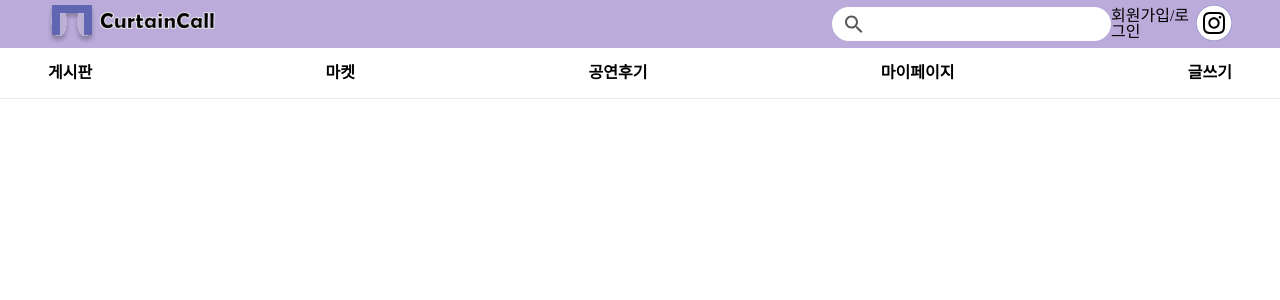
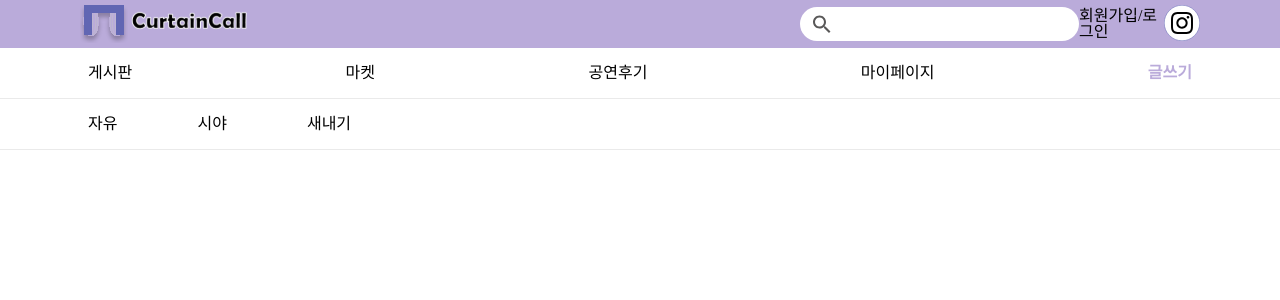
Before and after one commit to CurtainCall-Project/Frontend-refactoring, a Next.js app: page / in a window 1280 px wide. Shown: the top 300 px of the page. Built offline with nearby package versions, Linux system fonts and the light colour scheme.

Commit message:
feat: Navbar 추가 #1

```diff
--- /dev/null
+++ b/components/header/Bottombar/index.tsx
@@ -0,0 +1,23 @@
+import navigationInfo from "@/router/navigationInfo";
+import {Container, Name} from "./style";
+import Link from "next/link";
+
+interface bottomBarProps {
+  navName: string;
+}
+
+function Bottombar({navName}: bottomBarProps) {
+  const navInfo = navigationInfo[navName];
+
+  return (
+    <Container>
+      {navInfo?.map((info) => (
+        <Link key={info.label} href={{pathname: info.pathname}}>
+          <Name>{info.label}</Name>
+        </Link>
+      ))}
+    </Container>
+  );
+}
+
+export default Bottombar;
--- /dev/null
+++ b/components/header/Bottombar/style.tsx
@@ -0,0 +1,24 @@
+import styled from "styled-components";
+
+export const Container = styled.ul`
+  height: 50px;
+  padding: 0 5rem;
+  border-bottom: 1px solid ${({theme}) => theme.colors.whiteGray};
+  display: flex;
+  /* justify-content: space-between; */
+  align-items: center;
+
+  a + a {
+    margin-left: 4rem;
+  }
+`;
+
+export const Name = styled.li`
+  display: block;
+  line-height: 44px;
+  padding: 0 8px;
+
+  &:hover {
+    color: ${({theme}) => theme.colors.purple};
+  }
+`;
--- a/components/header/Header/index.tsx
+++ b/components/header/Header/index.tsx
@@ -1,14 +1,12 @@
-import React from "react";
 import Topbar from "../Topbar";
-import {Container} from "./style";
-import Menu from "../Menu";
+import Navbar from "../Navbar";
 
 function Header() {
   return (
-    <Container>
+    <section>
       <Topbar />
-      <Menu />
-    </Container>
+      <Navbar />
+    </section>
   );
 }
 
--- a/components/header/Header/style.tsx
+++ /dev/null
@@ -1,3 +0,0 @@
-import styled from "styled-components";
-
-export const Container = styled.section``;
--- a/components/header/Menu/index.tsx
+++ /dev/null
@@ -1,16 +0,0 @@
-import Link from "next/link";
-import {Container} from "./style";
-
-function Menu() {
-  return (
-    <Container>
-      <span>게시판</span>
-      <span>마켓</span>
-      <span>공연후기</span>
-      <span>마이페이지</span>
-      <span>글쓰기</span>
-    </Container>
-  );
-}
-
-export default Menu;
--- a/components/header/Menu/style.tsx
+++ /dev/null
@@ -1,16 +0,0 @@
-import styled from "styled-components";
-
-export const Container = styled.nav`
-  height: 50px;
-  padding: 0 3rem;
-  border-bottom: 1px solid ${({theme}) => theme.colors.whiteGray};
-  display: flex;
-  justify-content: space-between;
-  align-items: center;
-  font-weight: bold;
-  cursor: pointer;
-
-  & :hover {
-    color: ${({theme}) => theme.colors.purple};
-  }
-`;
--- a/components/header/Navbar/index.tsx
+++ b/components/header/Navbar/index.tsx
@@ -1,7 +1,28 @@
-import React from "react";
+import {Topbar, Title} from "./style";
+import Bottombar from "../Bottombar";
+import {useState} from "react";
 
 function Navbar() {
-  return <div>Navbar</div>;
+  const [navName, setNavName] = useState("게시판");
+  const navList = ["게시판", "마켓", "공연후기", "마이페이지", "글쓰기"];
+
+  const showNavbar = (e: React.MouseEvent<HTMLElement, MouseEvent>) => {
+    const eventTarget = e.target as HTMLElement;
+    const name = eventTarget.innerText;
+    if (!navList.includes(name)) return;
+    setNavName(name);
+  };
+
+  return (
+    <nav>
+      <Topbar onMouseOver={showNavbar}>
+        {navList.map((name) => (
+          <Title key={name}>{name}</Title>
+        ))}
+      </Topbar>
+      <Bottombar navName={navName} />
+    </nav>
+  );
 }
 
 export default Navbar;
--- a/components/header/Navbar/style.tsx
+++ b/components/header/Navbar/style.tsx
@@ -1 +1,39 @@
 import styled from "styled-components";
+
+export const Topbar = styled.ul`
+  height: 50px;
+  padding: 0 5rem;
+  border-bottom: 1px solid ${({theme}) => theme.colors.whiteGray};
+  display: flex;
+  justify-content: space-between;
+  align-items: center;
+  font-weight: 500;
+
+  a + a {
+    margin-left: 4rem;
+  }
+`;
+
+export const Title = styled.li`
+  cursor: pointer;
+  display: block;
+  line-height: 44px;
+  padding: 0 8px;
+
+  &:hover {
+    color: ${({theme}) => theme.colors.purple};
+  }
+  &:active {
+    color: ${({theme}) => theme.colors.purple};
+  }
+
+  &:last-child {
+    color: ${({theme}) => theme.colors.lightPurple};
+    border-radius: 6px;
+    font-weight: 600;
+
+    &:hover {
+      background-color: rgba(97, 102, 179, 0.2);
+    }
+  }
+`;
--- a/components/header/Topbar/style.tsx
+++ b/components/header/Topbar/style.tsx
@@ -3,7 +3,7 @@ import styled from "styled-components";
 
 export const Container = styled.header`
   height: 3rem;
-  padding: 0 3rem;
+  padding: 0 5rem;
   background-color: ${({theme}) => theme.colors.lightPurple};
   display: flex;
   justify-content: space-between;
--- a/router/navigationInfo.ts
+++ b/router/navigationInfo.ts
@@ -1,3 +1,12 @@
+interface LinkInfo {
+  pathname: string;
+  label: string;
+}
+
+interface NavigationLinkInfo {
+  [key: string]: LinkInfo[];
+}
+
 export const boardLinkInfo = [
   {
     pathname: "/free",
@@ -67,10 +76,12 @@ export const writeLinkInfo = [
   },
 ];
 
-export const navigationInfo = {
+const navigationInfo: NavigationLinkInfo = {
   게시판: boardLinkInfo,
   마켓: marketLinkInfo,
   공연후기: reviewLinkInfo,
   마이페이지: myPageLinkInfo,
   글쓰기: writeLinkInfo,
 };
+
+export default navigationInfo;
```
